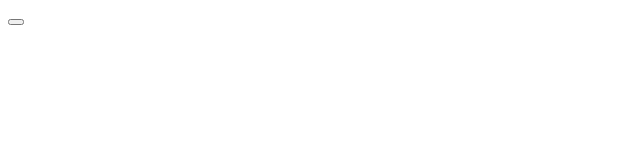
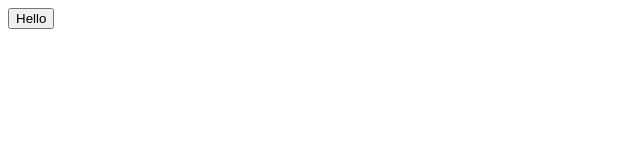
Before and after one commit to Antonova-1988/HelloWorld, a plain HTML site: page index.html in a window 1280 px wide. Shown: the full height of the page, 0-640 px from the left. Drawn offline with Linux system fonts and the light colour scheme.

Commit message:
add text

```diff
--- a/index.html
+++ b/index.html
@@ -7,6 +7,6 @@
 </head>
 <body>
     <div></div>
-    <button></button>
+    <button>Hello</button>
 </body>
 </html>
```
